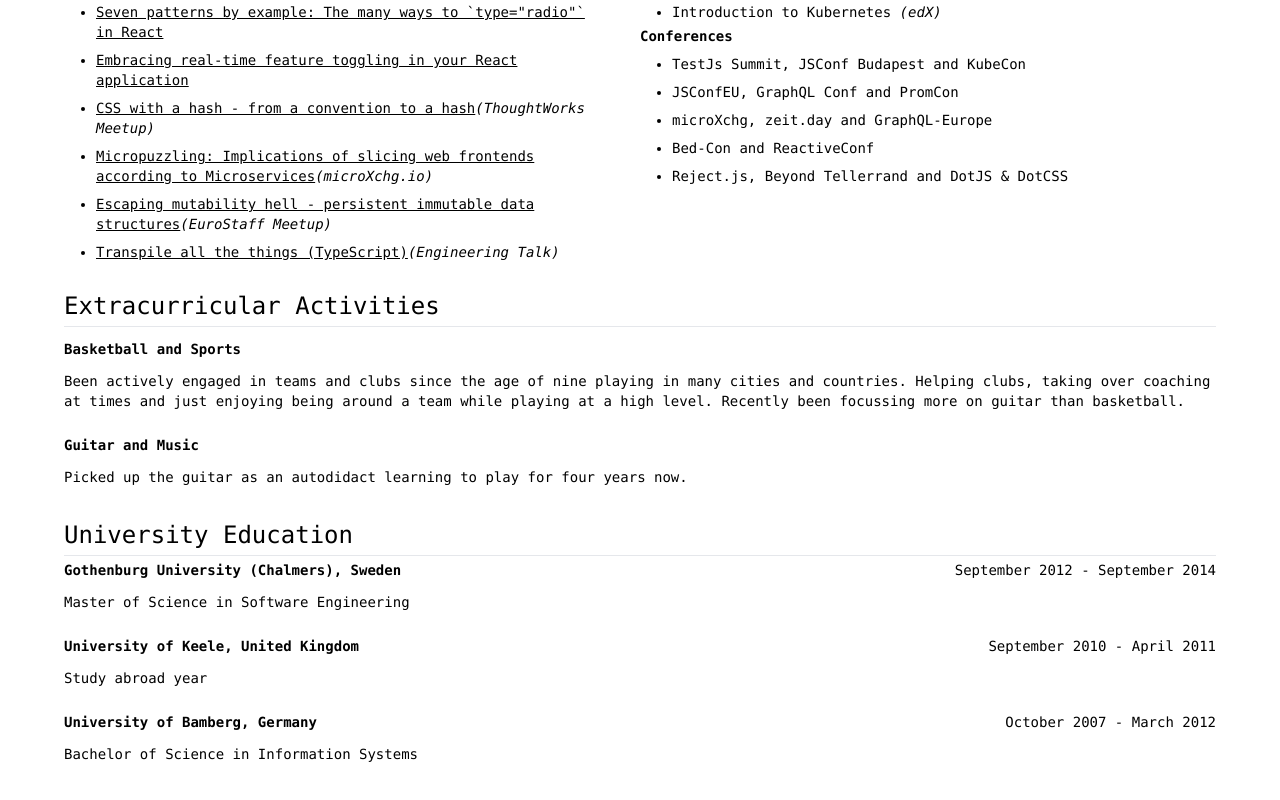
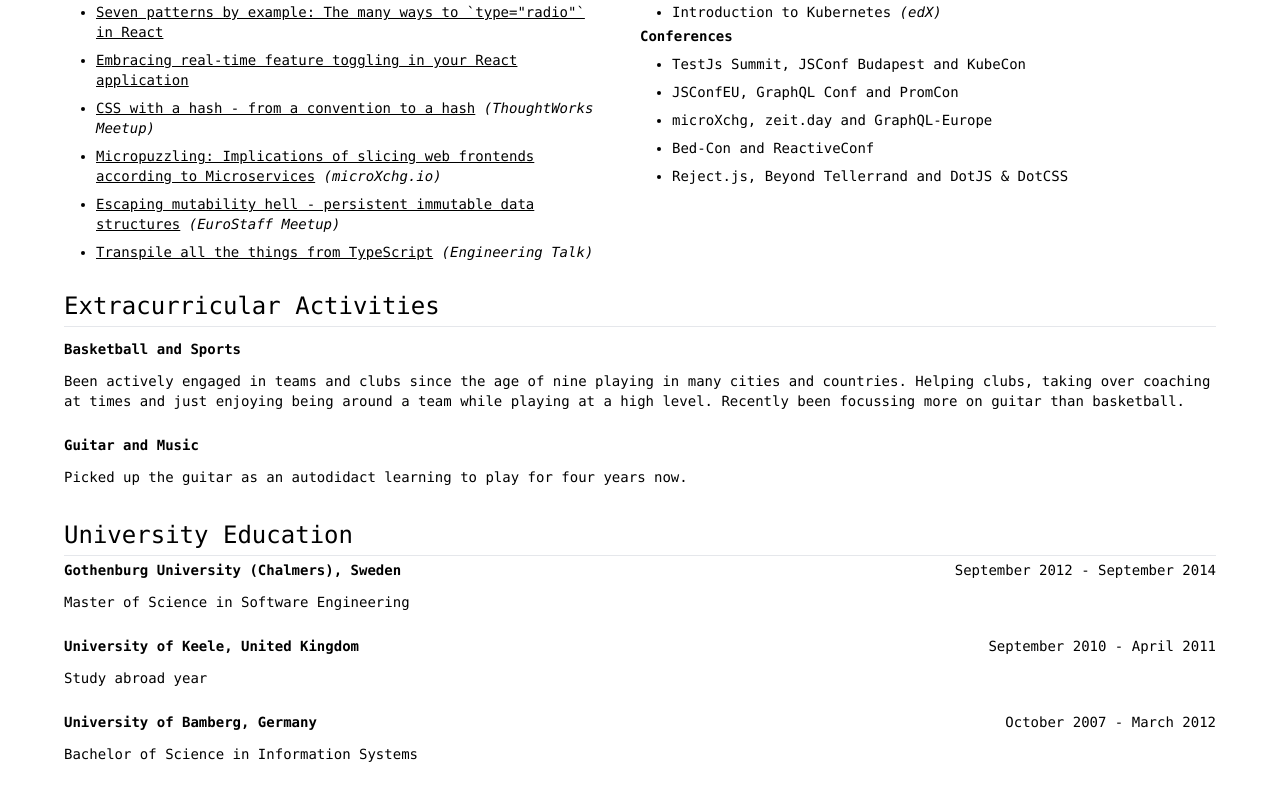
Before and after one commit to tdeekens/tdeekens.name, a Next.js app: page /cv in a window 1280 px wide. Shown: the part 4175-4975 px from the top of the page. Built offline with nearby package versions, Linux system fonts and the light colour scheme.

Commit message:
fix: spacings

```diff
--- a/pages/cv.tsx
+++ b/pages/cv.tsx
@@ -758,27 +758,27 @@
                 <List.Item>
                   <ExternalLink href="http://slides.com/tdeekens/css-with-a-hash#/">
                     CSS with a hash - from a convention to a hash
-                  </ExternalLink>
+                  </ExternalLink>{' '}
                   <span className="italic">(ThoughtWorks Meetup)</span>
                 </List.Item>
                 <List.Item>
                   <ExternalLink href="http://slides.com/tdeekens/micropuzzling#/">
                     Micropuzzling: Implications of slicing web frontends
                     according to Microservices
-                  </ExternalLink>
+                  </ExternalLink>{' '}
                   <span className="italic">(microXchg.io)</span>
                 </List.Item>
                 <List.Item>
                   <ExternalLink href="http://slides.com/tdeekens/this-immutable-thing#/">
                     Escaping mutability hell - persistent immutable data
                     structures
-                  </ExternalLink>
+                  </ExternalLink>{' '}
                   <span className="italic">(EuroStaff Meetup)</span>
                 </List.Item>
                 <List.Item>
                   <ExternalLink href="http://slides.com/tdeekens/es6-es2015-harmony">
-                    Transpile all the things (TypeScript)
-                  </ExternalLink>
+                    Transpile all the things from TypeScript
+                  </ExternalLink>{' '}
                   <span className="italic">(Engineering Talk)</span>
                 </List.Item>
               </List.Unordered>
```
